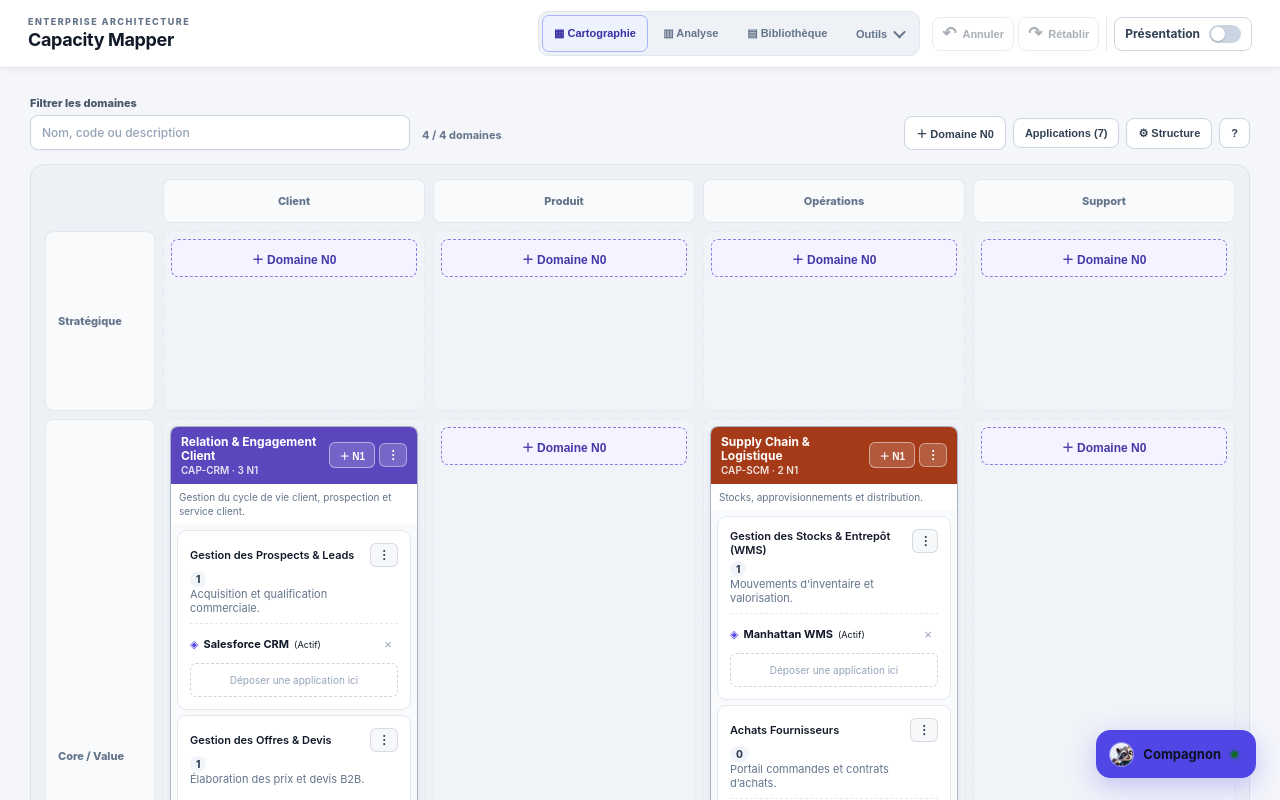
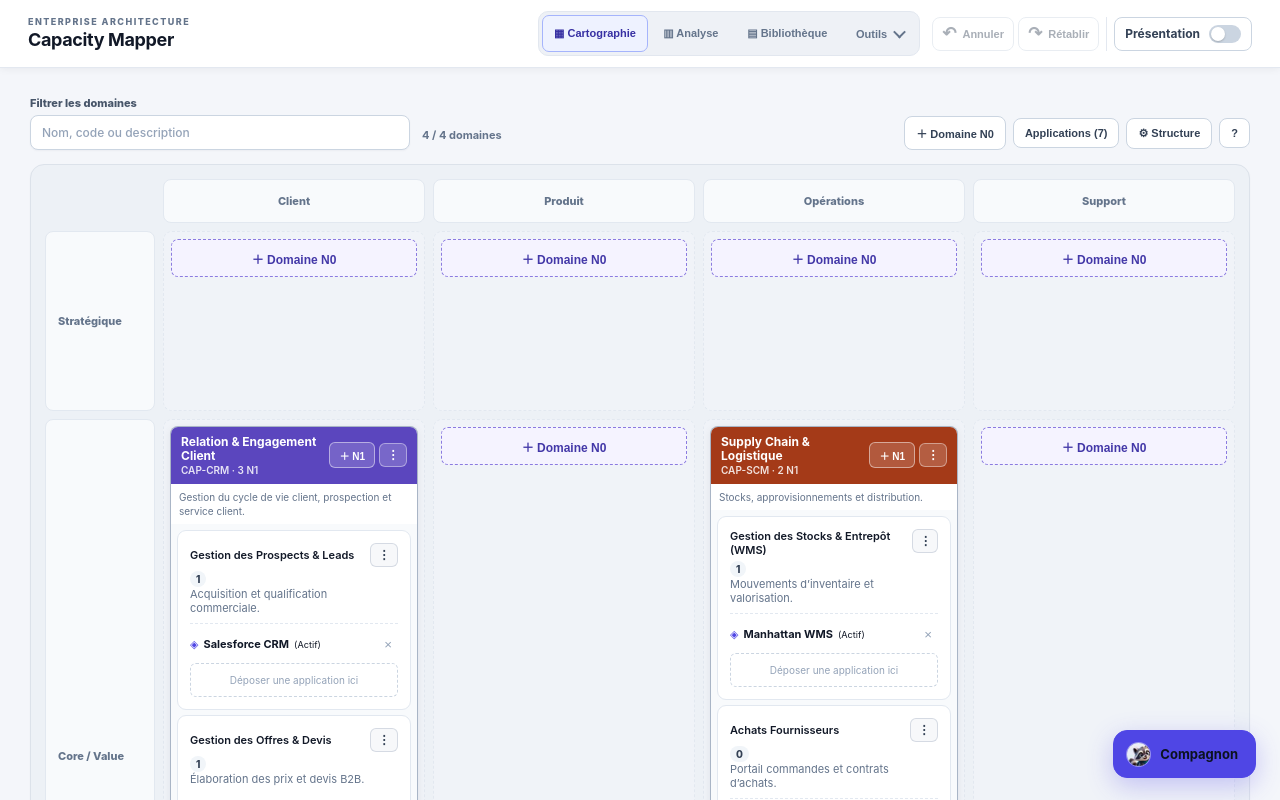
Before and after one commit to Sims07/enterprise-capacity-mapper, a React (Vite) app: page / in a window 1280 px wide. Built offline with nearby package versions, Linux system fonts and the light colour scheme.

Commit message:
fix(companion): apply current theme tokens to isolated companion and simplify launcher

```diff
--- a/src/components/CartographerCompanion.tsx
+++ b/src/components/CartographerCompanion.tsx
@@ -770,7 +770,7 @@ export default function CartographerCompanion({ model, darkMode = false, aiCompa
   );
 
   return (
-    <div className={`companion-root${darkMode ? ' companion-dark' : ''}`}>
+    <div className={`companion-root${darkMode ? ' companion-dark theme-dark' : ''}`}>
       {open && (
         <section
           id="companion-panel"
@@ -982,7 +982,6 @@ export default function CartographerCompanion({ model, darkMode = false, aiCompa
       >
         <span className="companion-launcher-icon" aria-hidden="true">{open ? '×' : <MascotIcon kind={mascot} className="companion-launcher-mascot" />}</span>
         <span>{open ? 'Fermer' : 'Compagnon'}</span>
-        {!open && <span className="companion-launcher-status" aria-hidden="true" />}
       </button>
     </div>
   );
```
